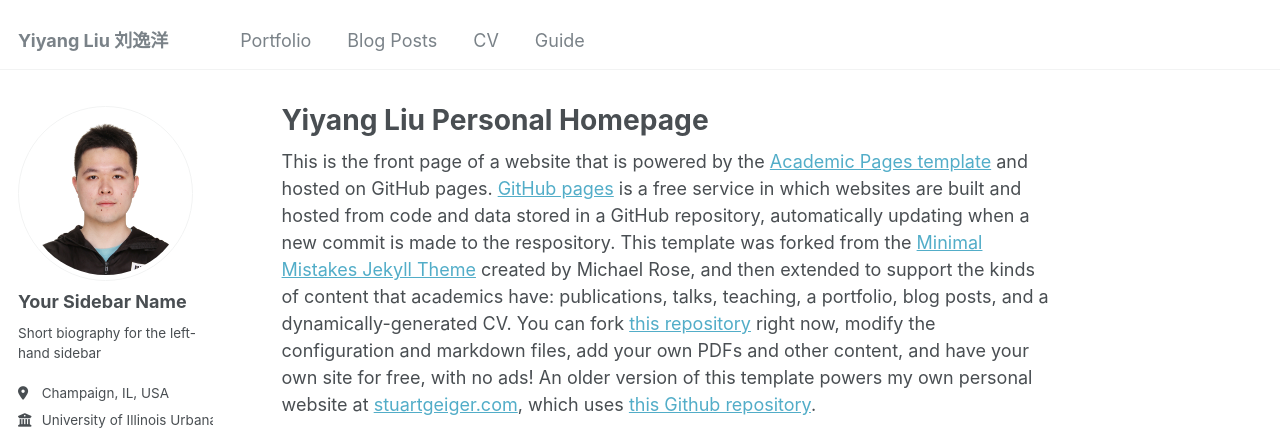
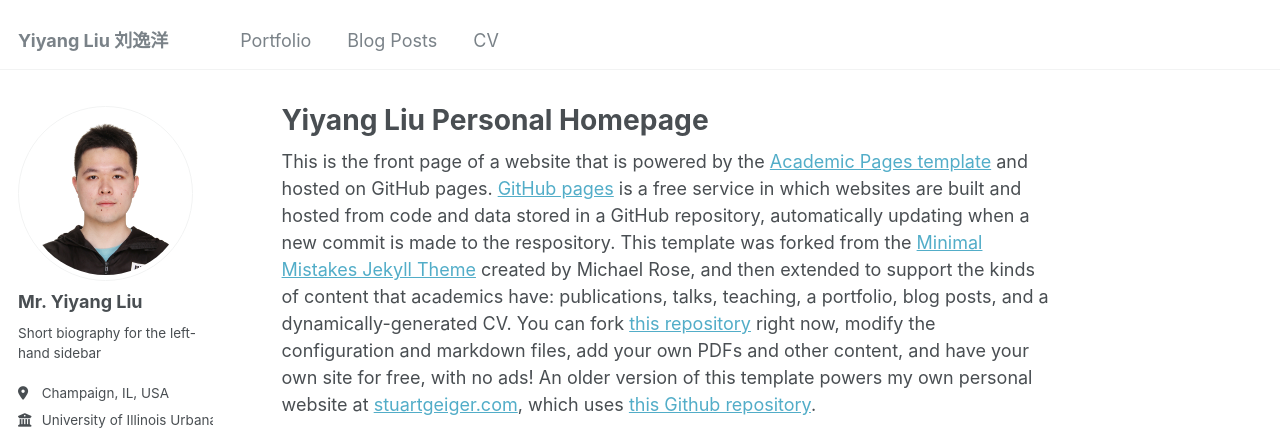
Before and after one commit to eyangl/eyangl.github.io, a Jekyll site: the page built from _pages/about.md, in a window 1280 px wide. Shown: the top 430 px of the page. Built offline with Jekyll 4.4.1, drawn with Linux system fonts in a browser that asks for light colours.

Commit message:
sidebar name

```diff
--- a/_config.yml
+++ b/_config.yml
@@ -22,7 +22,7 @@ repository               : "eyangl/eyangl.github.io"
 author:
   # Biographic information
   avatar           : "profile.jpg"
-  name             : "Your Sidebar Name"
+  name             : "Mr. Yiyang Liu"
   pronouns         : # example: "she/her"
   bio              : "Short biography for the left-hand sidebar"
   location         : "Champaign, IL, USA"
--- a/_data/navigation.yml
+++ b/_data/navigation.yml
@@ -23,5 +23,5 @@ main:
   - title: "CV"
     url: /cv/
 
-  - title: "Guide"
-    url: /markdown/
+  # - title: "Guide"
+  #   url: /markdown/
```
